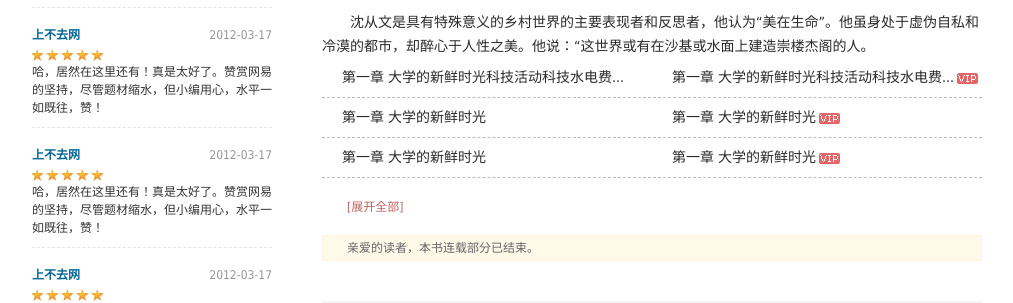
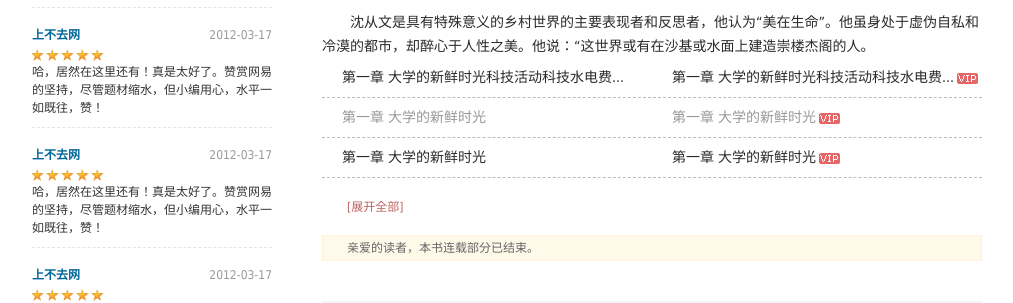
Before and after one commit to azuregaya/yuedu, a PHP site: page /book-detail.html in a window 1280 px wide. Shown: the part 759-1062 px from the top of the page, without its empty margins (138-1151 px from the left). Run offline with PHP 8.4, Linux system fonts and the light colour scheme; some libraries are stand-ins or nearby versions.

Commit message:
detail文字颜色修改

```diff
--- a/book-detail.html
+++ b/book-detail.html
@@ -304,10 +304,10 @@
 										</li>
 										<li class="">
 											<div class="left">
-												<a class="j-chapSel" href="javascript:void(0);" source_uuid="xxx001" article_uuid="xxxabc" free="false">第一章 大学的新鲜时光</a>
+												<a class="j-chapSel buy" href="javascript:void(0);" source_uuid="xxx001" article_uuid="xxxabc" free="false">第一章 大学的新鲜时光</a>
 											</div>
 											<div class="right">
-												<a class="j-chapSel" href="javascript:void(0);" source_uuid="xxx001" article_uuid="xxxabc" free="true">第一章 大学的新鲜时光<span class="png">VIP</span></a>
+												<a class="j-chapSel buy" href="javascript:void(0);" source_uuid="xxx001" article_uuid="xxxabc" free="true">第一章 大学的新鲜时光<span class="png">VIP</span></a>
 											</div>
 										</li>
 										<li class="">
--- a/css/book.css
+++ b/css/book.css
@@ -144,6 +144,7 @@
 .m-volume h4 b{display:block;float:left;margin:4px 5px 0 0;width:3px;height:16px;background-color:#cc0000;}
 .m-chapter ul li{position:relative;height:39px;line-height:39px;overflow:hidden;border-bottom:#bcbcbc dashed 1px;}
 .m-chapter ul li a{font-size:14px;color:#2a2a2a;}
+.m-chapter ul li a.buy{color:#999;}
 .m-chapter ul li a span{display:inline-block;width:21px;padding-left:3px;text-indent:-9999px;background-position:3px -125px;}
 .m-chapter ul li .left{width:310px;padding-left:20px;float:left;overflow:hidden;}
 .m-chapter ul li .right{width:310px;padding-left:20px;float:right;overflow:hidden;}
```
